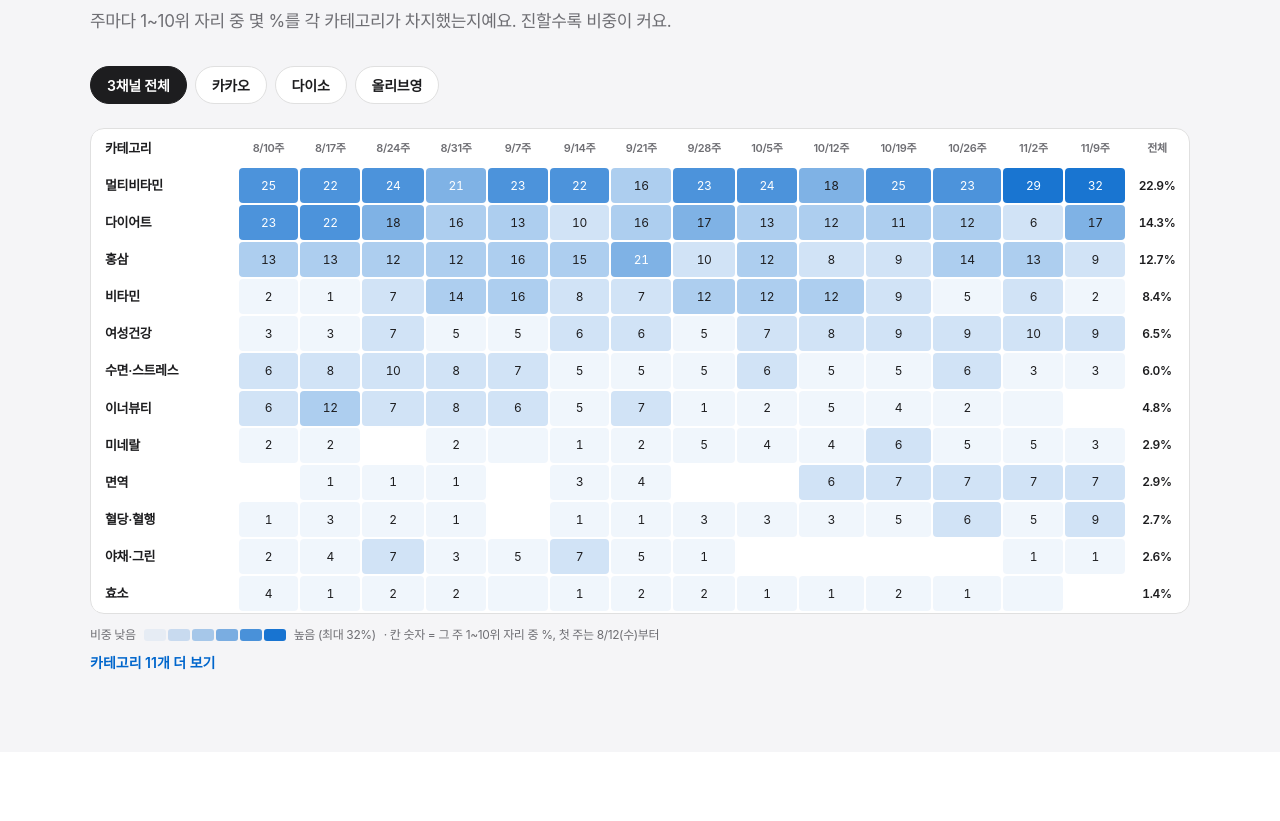
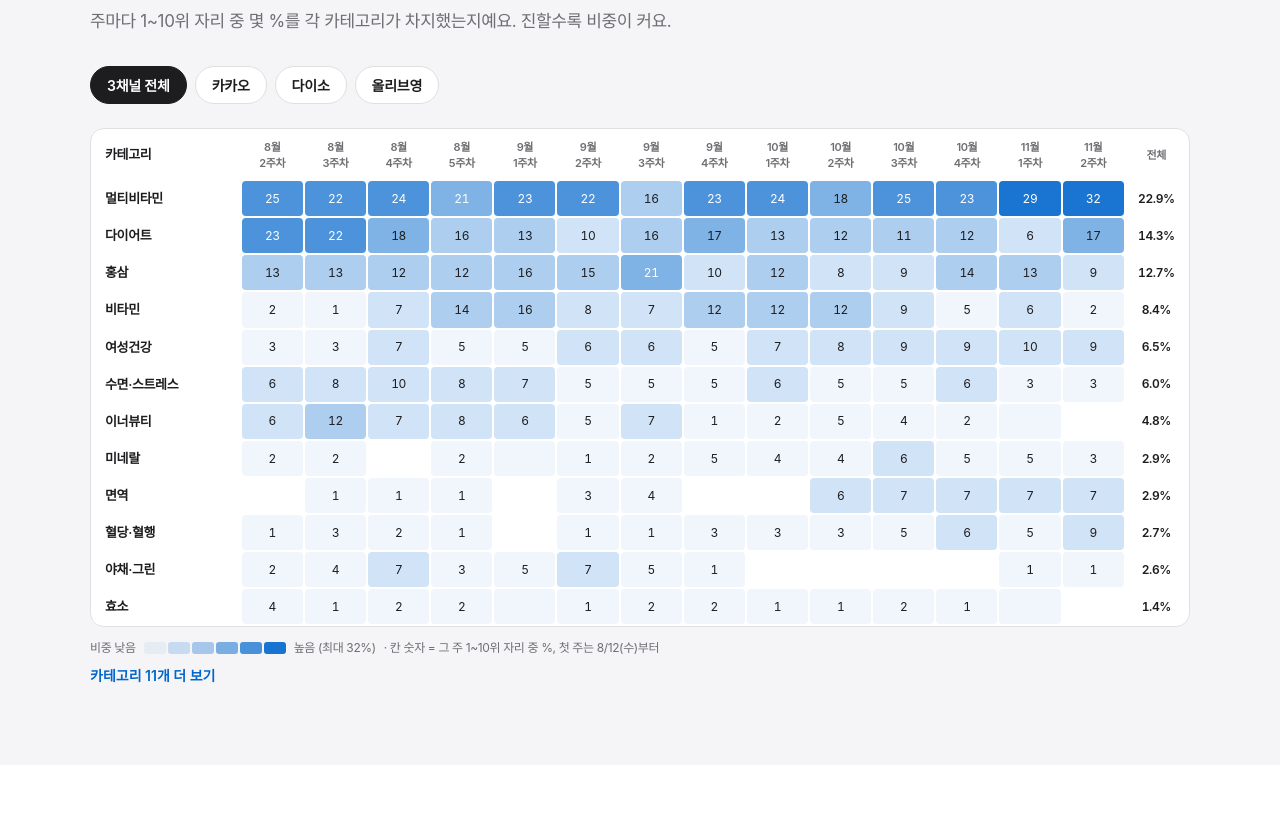
Before and after one commit to cptmqhdl/healthrank, a plain HTML site: page report.html in a window 1280 px wide. Shown: the part 4350-5171 px from the top of the page. Drawn offline with Linux system fonts and the light colour scheme; a web font is replaced by a local one.

Commit message:
카테고리 흐름 주 표기 변경: 8/10주 → 8월 2주차, 마우스 올리면 기간 표시
Co-Authored-By: Claude Opus 5.5 <noreply@anthropic.com>

```diff
--- a/report.html
+++ b/report.html
@@ -387,6 +387,12 @@
     });
   }
   function md(d){ var p = d.split('-'); return parseInt(p[1],10) + '/' + parseInt(p[2],10); }
+  // 주 시작(월요일) 날짜 → "8월 2주차". 그 달의 몇 번째 월요일인지로 센다(8/10 → 8월 2주차).
+  function wkLabel(d){ var p = d.split('-'); return parseInt(p[1],10) + '월 ' + Math.ceil(parseInt(p[2],10) / 7) + '주차'; }
+  function wkRange(d){
+    var p = d.split('-'), s = new Date(+p[0], +p[1] - 1, +p[2]), e = new Date(s.getTime() + 6 * 864e5);
+    return (s.getMonth() + 1) + '/' + s.getDate() + '~' + (e.getMonth() === s.getMonth() ? '' : (e.getMonth() + 1) + '/') + e.getDate();
+  }
   function kstToday(){
     var now = new Date(Date.now() + 9 * 3600 * 1000);
     return now.toISOString().slice(0, 10);
@@ -589,13 +595,14 @@
     var LIMIT = 12;
     var shown = catState.showAll ? rows : rows.slice(0, LIMIT);
     var head = '<thead><tr><th class="cat">카테고리</th>' + cw.weeks.map(function(w){
-      return '<th scope="col">' + md(w) + '주</th>';
+      var l = wkLabel(w).split(' ');
+      return '<th scope="col" title="' + wkLabel(w) + ' (' + wkRange(w) + ')">' + l[0] + '<br>' + l[1] + '</th>';
     }).join('') + '<th scope="col">전체</th></tr></thead>';
     var body = '<tbody>' + shown.map(function(r){
       return '<tr><th class="cat" scope="row">' + esc(r.name) + '</th>' + r.cells.map(function(v, w){
         if(v == null){ return '<td class="empty" title="수집 없음">·</td>'; }
         var dark = v / max > 0.6;
-        var t = esc(r.name) + ' · ' + md(cw.weeks[w]) + '주 · ' + v.toFixed(1) + '%';
+        var t = esc(r.name) + ' · ' + wkLabel(cw.weeks[w]) + '(' + wkRange(cw.weeks[w]) + ') · ' + v.toFixed(1) + '%';
         return '<td class="tabular" style="background:' + heatColor(v, max) + ';color:' + (dark ? '#fff' : 'var(--text)') + '" title="' + t + '">' +
           (v >= 0.5 ? Math.round(v) : '') + '</td>';
       }).join('') + '<td class="tabular" style="font-weight:600">' + r.total.toFixed(1) + '%</td></tr>';
```
Also changed, not shown: 2 other files.
